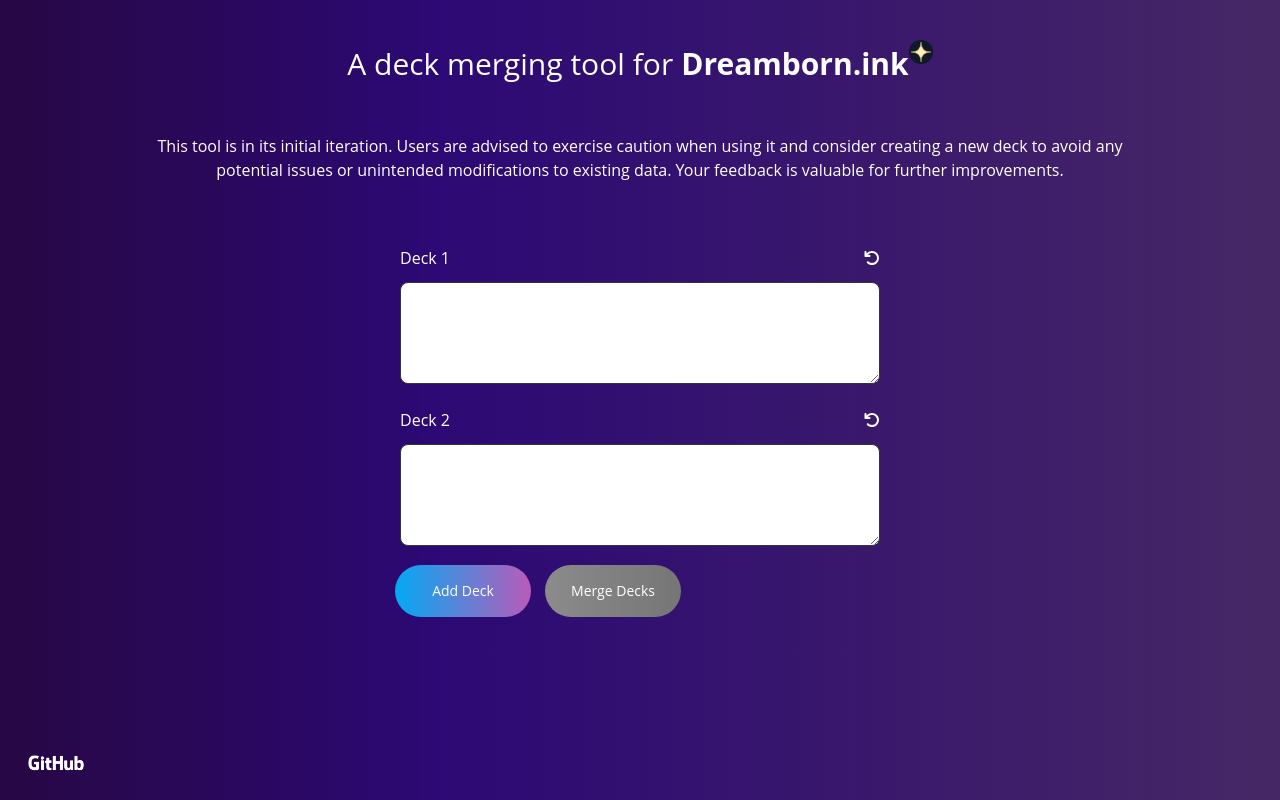
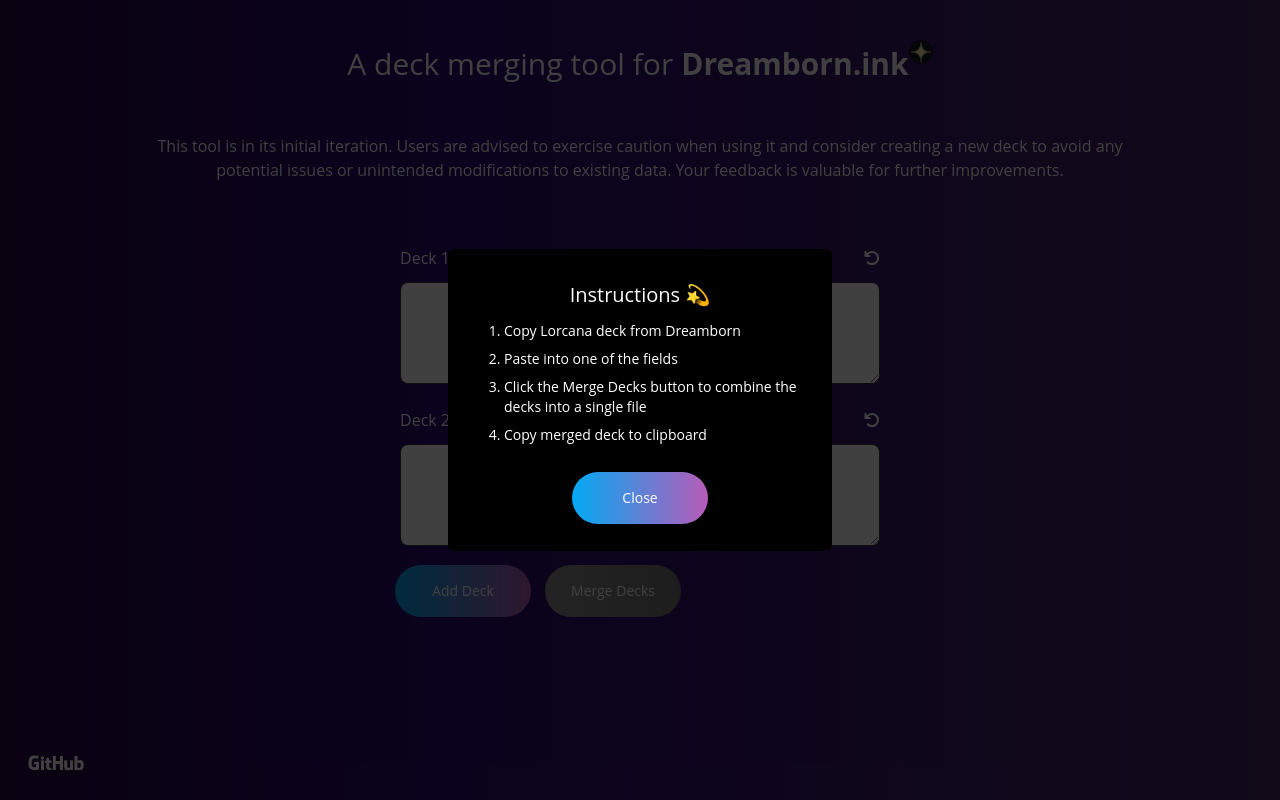
Before and after one commit to gen035/dreamborn-merger, a React (Create React App) app: page / in a window 1280 px wide. Built offline with nearby package versions, Linux system fonts and the light colour scheme.

Commit message:
Add instruction modal

```diff
--- /dev/null
+++ b/src/components/InstructionModal.jsx
@@ -0,0 +1,39 @@
+import React, { useState, useEffect } from 'react';
+import PropTypes from 'prop-types';
+
+const InstructionModal = ({ isOpen }) => {
+  const [isModalOpen, setModalOpen] = useState(false || isOpen);
+
+  useEffect(() => {
+    setModalOpen(isOpen);
+  }, [isOpen]);
+
+  const closeModal = () => {
+    setModalOpen(false);
+  };
+
+  return (
+    <>
+      {isModalOpen && (
+        <div className='modal-overlay fixed top-0 left-0 w-screen h-screen bg-black/[.75] z-50'>
+          <div className='modal bg-black p-8 max-w-96 relative inset-y-1/2 inset-x-1/2 -translate-x-1/2 -translate-y-1/2 rounded-md text-white text-center'>
+            <h2 className='text-xl mb-2'>Instructions 💫</h2>
+            <ol role='list' className='list-decimal text-left pl-4 text-sm'>
+              <li className='mb-1'>Copy Lorcana deck from Dreamborn</li>
+              <li className='mb-1'>Paste into one of the fields</li>
+              <li className='mb-1'>Click the Merge Decks button to combine the decks into a single file</li>
+              <li className='mb-1'>Copy merged deck to clipboard</li>
+            </ol>
+            <button className='button--animated mt-4' onClick={closeModal}>Close</button>
+          </div>
+        </div>
+      )}
+    </>
+  );
+};
+
+InstructionModal.propTypes = {
+  isOpen: PropTypes.bool
+};
+
+export default InstructionModal;
--- a/src/components/Tool.jsx
+++ b/src/components/Tool.jsx
@@ -3,6 +3,7 @@
 import { faArrowRotateLeft, faTrash } from '@fortawesome/free-solid-svg-icons'
 
 import { formatList, formatArrayToString, mergeLists, validateArrays } from '../utils/formatData';
+import InstructionModal from './InstructionModal';
 
 const Tool = () => {
   const [listCount, setListCount] = useState(2);
@@ -106,6 +107,7 @@
           <button className='button--animated mt-4' onClick={copyToClipboard}>Copy to Clipboard</button>
         </div>
       }
+    <InstructionModal isOpen={true} />
     </div>
   );
 };
```
